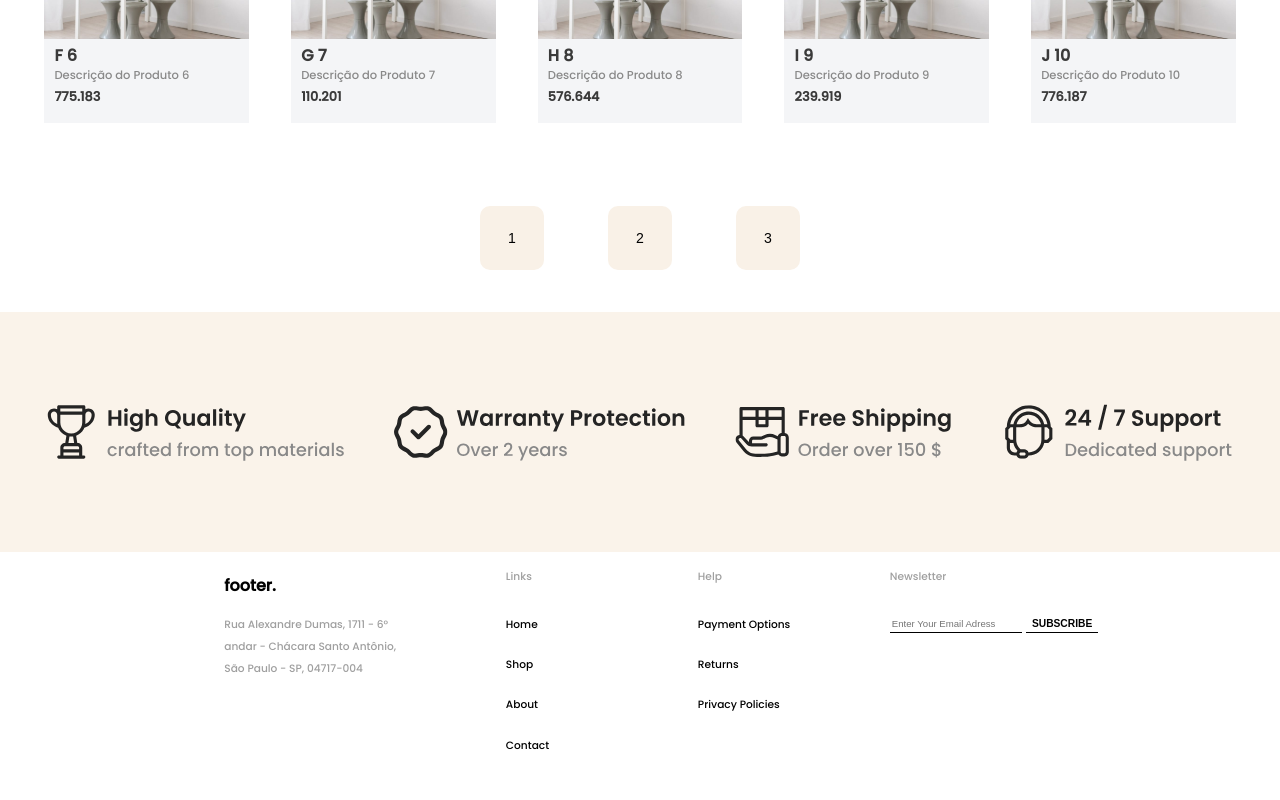
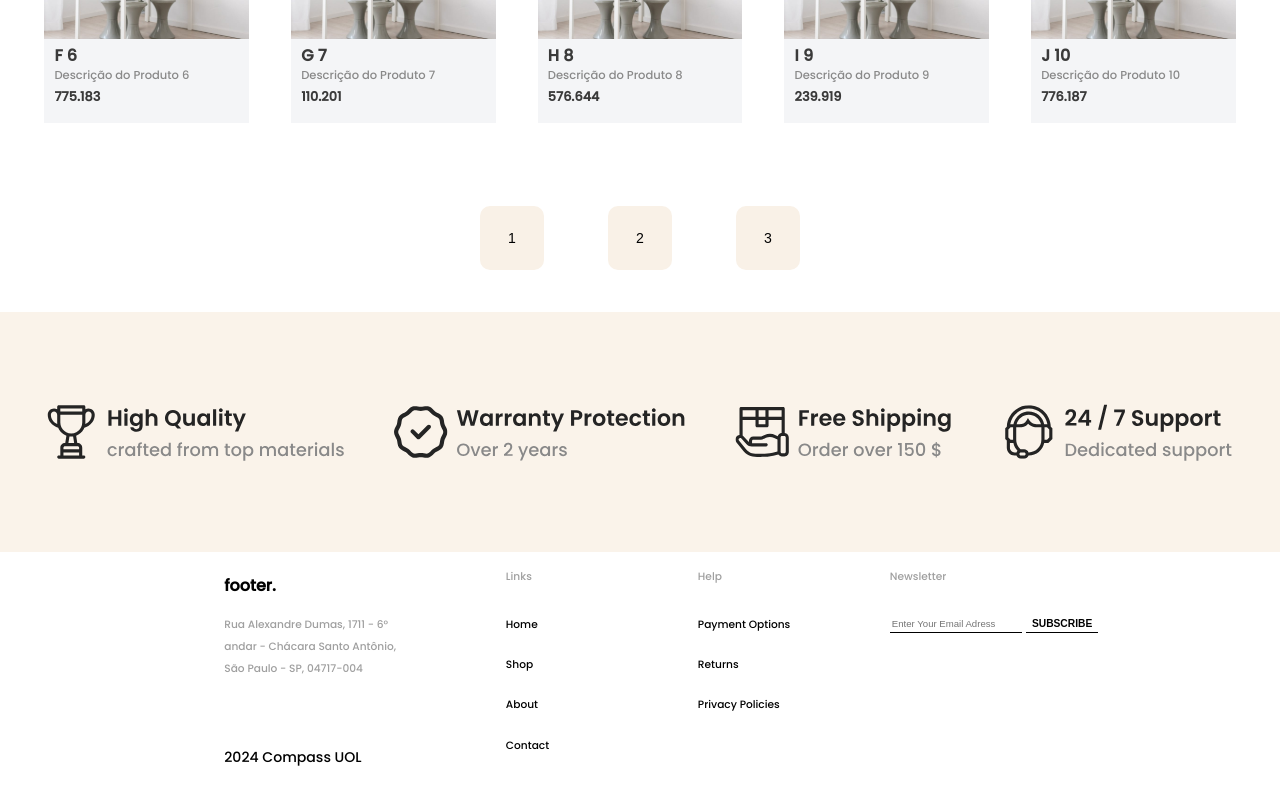
Before and after one commit to KauanAg-devs/Result-List-de-e-commerce, a React (Create React App) app in the folder frontend/: page / in a window 1280 px wide. Shown: the part 1095-1895 px from the top of the page. Before the commit the page ends 1859 px from the top, so only its background shows below. Built offline with nearby package versions, Linux system fonts and the light colour scheme.

Commit message:
feat: add company name inside footer

```diff
--- a/frontend/src/components/Footer/Footer.css
+++ b/frontend/src/components/Footer/Footer.css
@@ -60,7 +60,13 @@
     line-height: 0.9vmax;
     word-wrap:break-word;
 }
-
+#footer-local h4 {
+    position: relative;
+    top: 20%;
+    padding-bottom: 10%;
+    font-size: 1.1vmax;
+    font-weight: 100;
+}
 #footer-newsletter > #email-input {
     display: flex;
 }
--- a/frontend/src/components/Footer/Footer.tsx
+++ b/frontend/src/components/Footer/Footer.tsx
@@ -13,6 +13,7 @@ function Footer(): JSX.Element {
             <FooterHelp/>
             <FooterNewsletter/>
         </div>
+
     </footer>
     )
 }
--- a/frontend/src/components/Footer/FooterLocal.tsx
+++ b/frontend/src/components/Footer/FooterLocal.tsx
@@ -7,6 +7,9 @@ function FooterLocal() {
             <p> andar - Chácara Santo Antônio, </p>
             <p> São Paulo - SP, 04717-004 </p>
             </div>
+
+           <h4>2024 Compass UOL</h4>
+
         </div>
     )
 }
--- a/frontend/src/components/Main/css/Product.css
+++ b/frontend/src/components/Main/css/Product.css
@@ -86,6 +86,7 @@
     text-decoration: line-through;
 }
 
+
 #product-details {
     position: absolute;
     display: flex;
@@ -98,7 +99,20 @@
     margin-bottom: 5%;
     background-color: rgba(58, 58, 58, 0.5);
     box-sizing: border-box;
+    opacity: 0;
+    animation: fadeIn 1s forwards;
 }
+
+@keyframes fadeIn {
+    from {
+        opacity: 0;
+    }
+    to {
+        opacity: 1;
+    }
+}
+
+
 
 #product-details-images {
     width: 100%;
```
